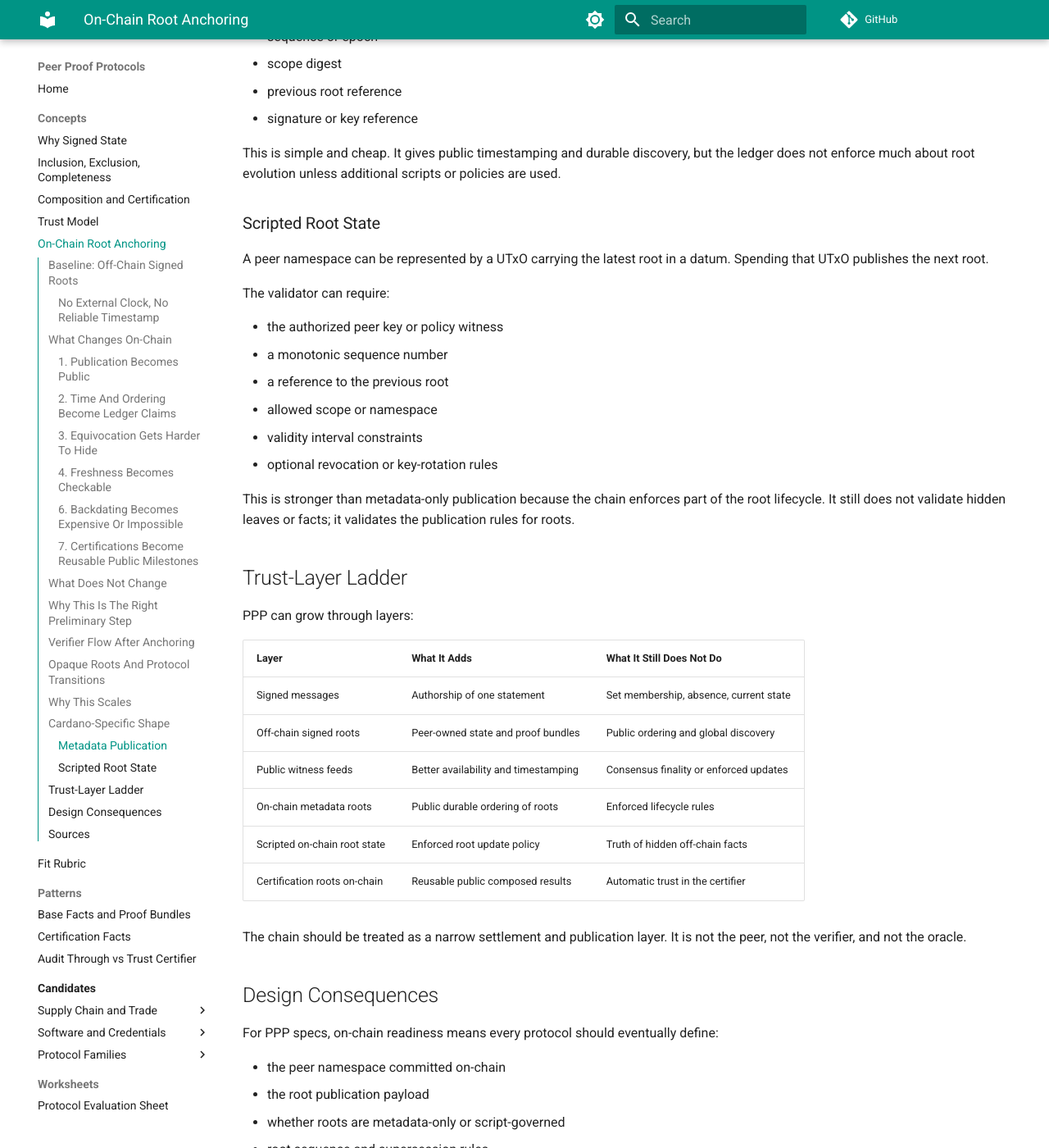
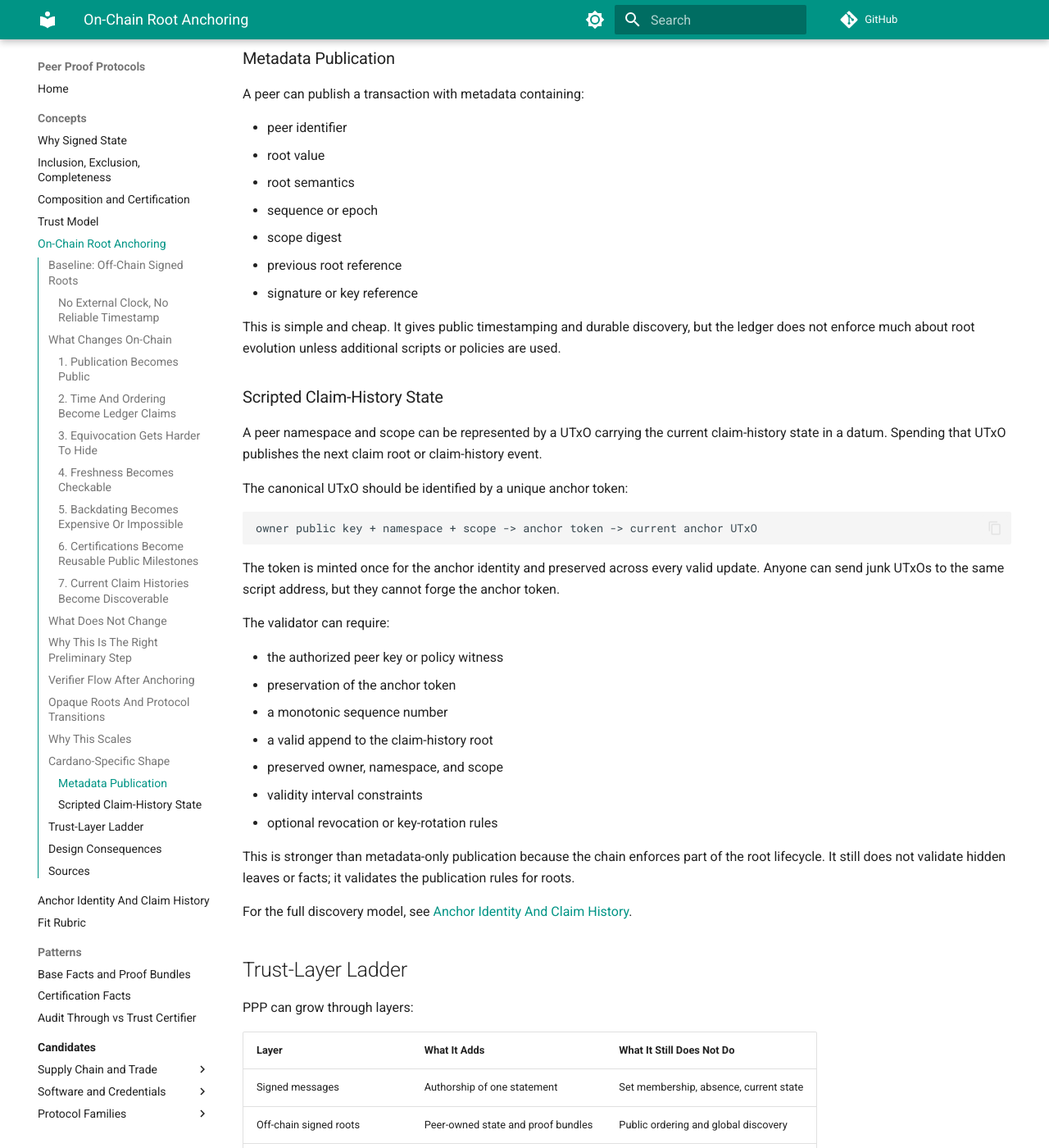
Before and after one commit to lambdasistemi/peer-proof-protocols, an MkDocs documentation site: the page built from docs/concepts/on-chain-root-anchoring.md, in a window 1280 px wide and 1400 px high, scrolled down 7500 px. Shown: the whole window at 82% size. Built offline with MkDocs 1.6.1 and Material for MkDocs 9.7.7, drawn with Linux system fonts in a browser that asks for light colours; comment, search, counter and statistics services are not loaded; some of the changed text lies outside the part shown.

Commit message:
docs: define anchor identity and claim history (#12)

````diff
--- a/docs/concepts/on-chain-root-anchoring.md
+++ b/docs/concepts/on-chain-root-anchoring.md
@@ -158,7 +158,7 @@ no later revocation root is relevant in scope S
 The verifier still needs the proof bundle, but no longer depends only on the
 claimer to tell them which root was current.
 
-### 6. Backdating Becomes Expensive Or Impossible
+### 5. Backdating Becomes Expensive Or Impossible
 
 The main timestamp value is not that a blockchain is a perfect clock. It is
 that a peer cannot cheaply publish a root after an event and later pretend the
@@ -188,6 +188,17 @@ If the certifier's root is anchored on-chain, downstream users can cite:
 
 This makes certified results easier to reuse across customers, audits,
 settlement, and delayed disputes.
+
+### 7. Current Claim Histories Become Discoverable
+
+For each owner public key, namespace, and scope, the peer can publish one
+canonical claim-history anchor. The current anchor UTxO is discovered by the
+unique state token that identifies that history.
+
+The chain does not store every claim. It stores the current commitment to the
+owner's append-only history of claim roots.
+
+See [Anchor Identity And Claim History](anchor-identity-and-claim-history.md).
 
 ## What Does Not Change
 
@@ -359,23 +370,38 @@ This is simple and cheap. It gives public timestamping and durable discovery,
 but the ledger does not enforce much about root evolution unless additional
 scripts or policies are used.
 
-### Scripted Root State
+### Scripted Claim-History State
 
-A peer namespace can be represented by a UTxO carrying the latest root in a
-datum. Spending that UTxO publishes the next root.
+A peer namespace and scope can be represented by a UTxO carrying the current
+claim-history state in a datum. Spending that UTxO publishes the next claim
+root or claim-history event.
+
+The canonical UTxO should be identified by a unique anchor token:
+
+```text
+owner public key + namespace + scope -> anchor token -> current anchor UTxO
+```
+
+The token is minted once for the anchor identity and preserved across every
+valid update. Anyone can send junk UTxOs to the same script address, but they
+cannot forge the anchor token.
 
 The validator can require:
 
 - the authorized peer key or policy witness
+- preservation of the anchor token
 - a monotonic sequence number
-- a reference to the previous root
-- allowed scope or namespace
+- a valid append to the claim-history root
+- preserved owner, namespace, and scope
 - validity interval constraints
 - optional revocation or key-rotation rules
 
 This is stronger than metadata-only publication because the chain enforces part
 of the root lifecycle. It still does not validate hidden leaves or facts; it
 validates the publication rules for roots.
+
+For the full discovery model, see
+[Anchor Identity And Claim History](anchor-identity-and-claim-history.md).
 
 ## Trust-Layer Ladder
 
@@ -387,7 +413,7 @@ PPP can grow through layers:
 | Off-chain signed roots | Peer-owned state and proof bundles | Public ordering and global discovery |
 | Public witness feeds | Better availability and timestamping | Consensus finality or enforced updates |
 | On-chain metadata roots | Public durable ordering of roots | Enforced lifecycle rules |
-| Scripted on-chain root state | Enforced root update policy | Truth of hidden off-chain facts |
+| Scripted claim-history anchors | Enforced append-only root history | Truth of hidden off-chain facts |
 | Certification roots on-chain | Reusable public composed results | Automatic trust in the certifier |
 
 The chain should be treated as a narrow settlement and publication layer. It is
@@ -398,6 +424,10 @@ not the peer, not the verifier, and not the oracle.
 For PPP specs, on-chain readiness means every protocol should eventually define:
 
 - the peer namespace committed on-chain
+- the claim scope committed on-chain
+- the anchor identity distributed to verifiers
+- the anchor token policy and token name
+- the claim-history event format
 - the root publication payload
 - whether roots are metadata-only or script-governed
 - root sequence and supersession rules
--- a/mkdocs.yml
+++ b/mkdocs.yml
@@ -56,6 +56,7 @@ nav:
       - Composition and Certification: concepts/composition-and-certification.md
       - Trust Model: concepts/trust-model.md
       - On-Chain Root Anchoring: concepts/on-chain-root-anchoring.md
+      - Anchor Identity And Claim History: concepts/anchor-identity-and-claim-history.md
       - Fit Rubric: concepts/fit-rubric.md
   - Patterns:
       - Base Facts and Proof Bundles: patterns/base-facts-and-proof-bundles.md
````
Also changed, not shown: other parts of docs/concepts/on-chain-root-anchoring.md (+2 -2 lines), docs/concepts/anchor-identity-and-claim-history.md (added, +233 -0 lines), docs/index.md (+2 -0 lines).
